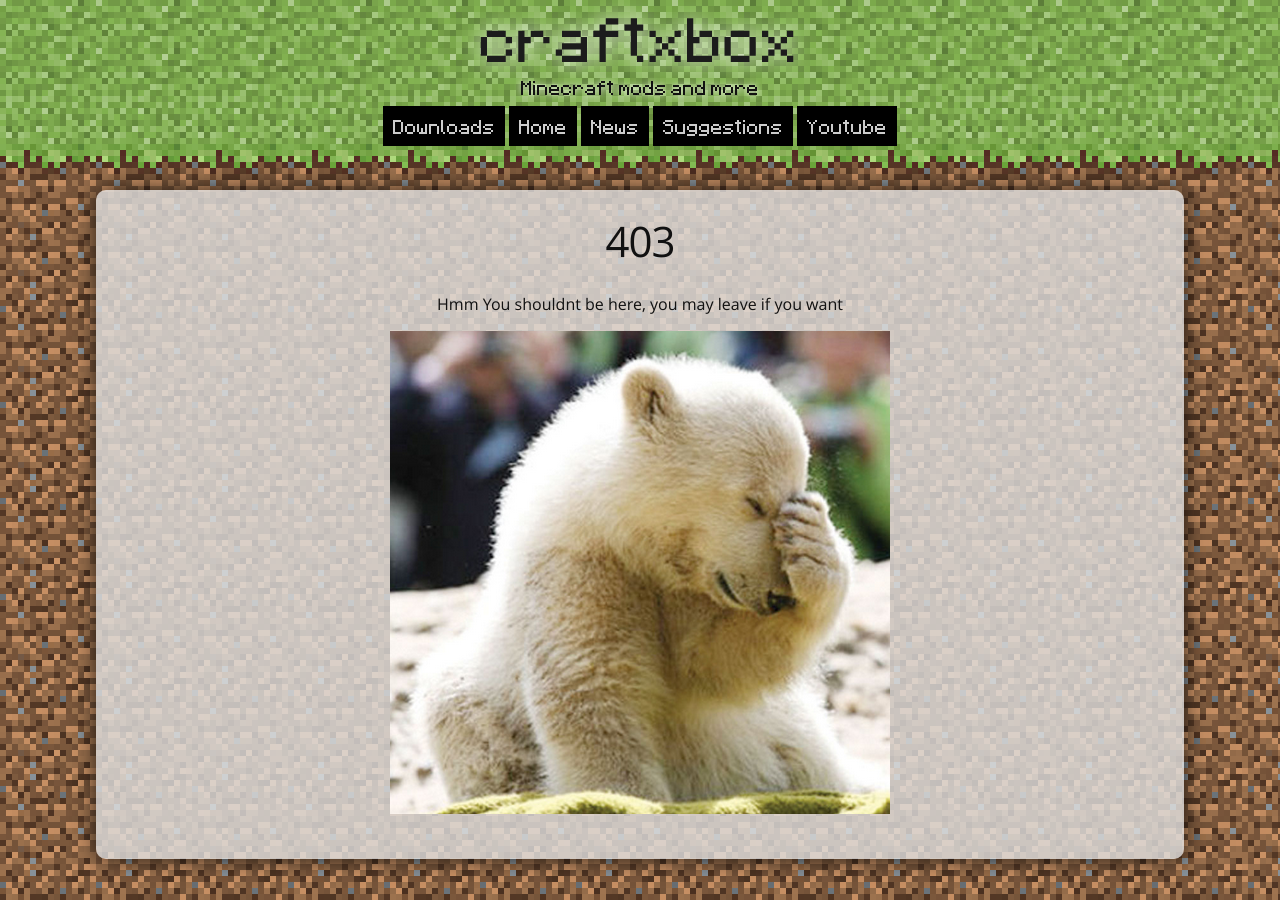
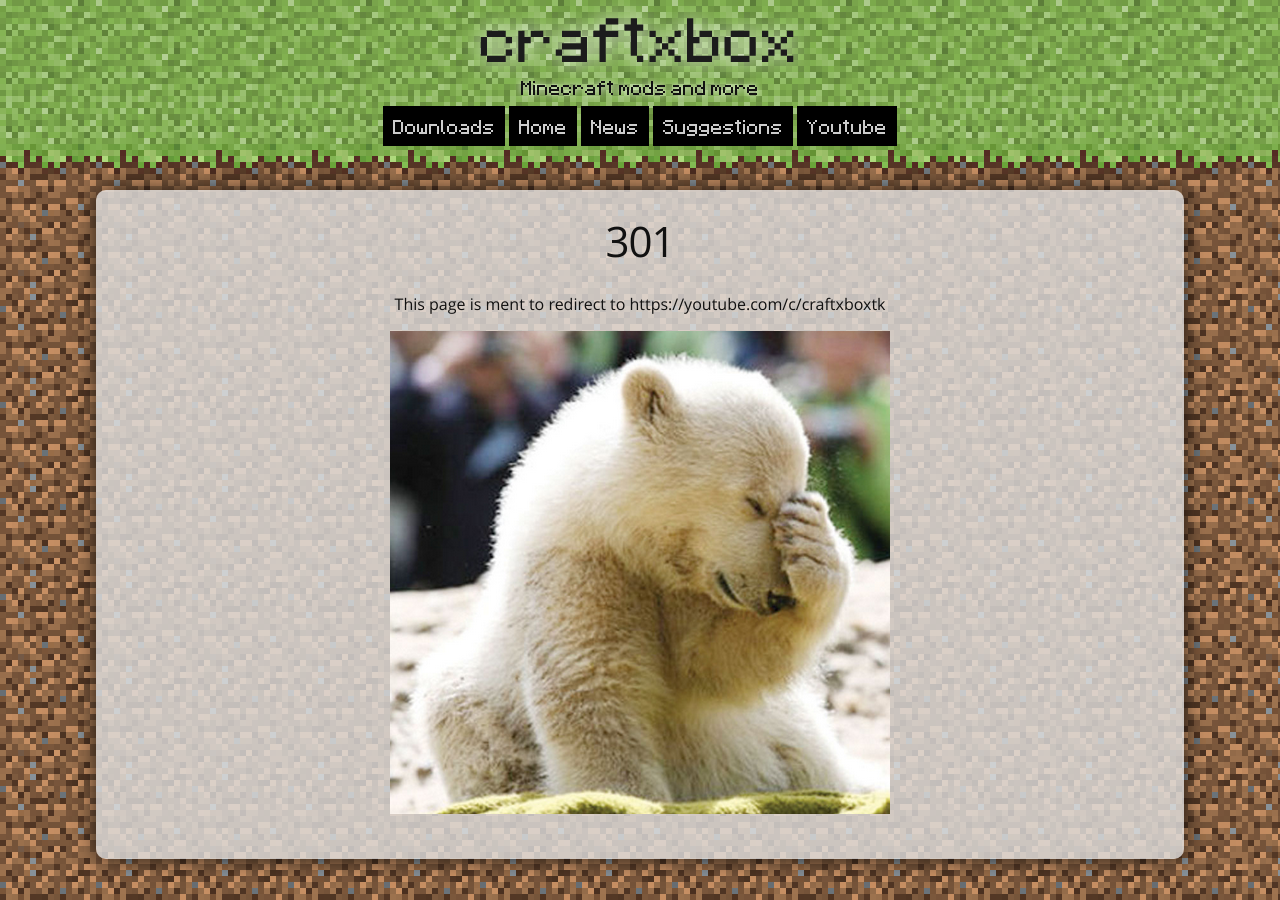
Before and after one commit to craftxbox/craftxbox.github.io, a Jekyll site: the page built from youtube.md, in a window 1280 px wide. Built offline with Jekyll 4.4.1, drawn with Linux system fonts in a browser that asks for light colours.

Commit message:
403 doesnt fit this page.

```diff
--- a/youtube.md
+++ b/youtube.md
@@ -5,7 +5,7 @@ permalink: /youtube/
 ---
 
 <header class="post-header">
-  <h1 style="text-align: center" class="post-title">403</h1>
+  <h1 style="text-align: center" class="post-title">301</h1>
 </header>
-<p style="text-align: center">Hmm You shouldnt be here, you may leave if you want</p>
+<p style="text-align: center">This page is ment to redirect to https://youtube.com/c/craftxboxtk</p>
 <img style="display: block; margin-left: auto; margin-right: auto" src="/images/bear.png" alt="*Facepalm*">
```
